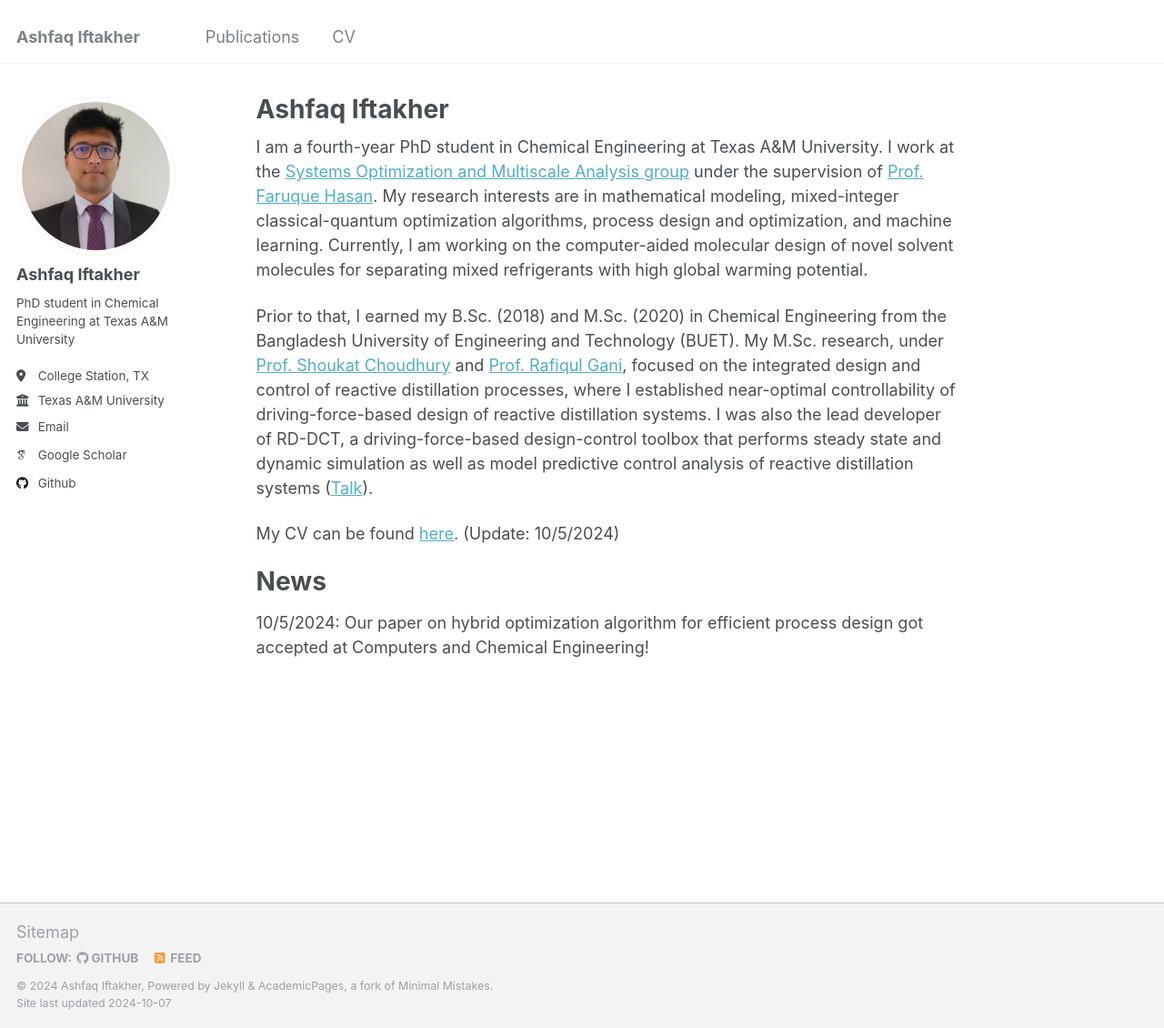
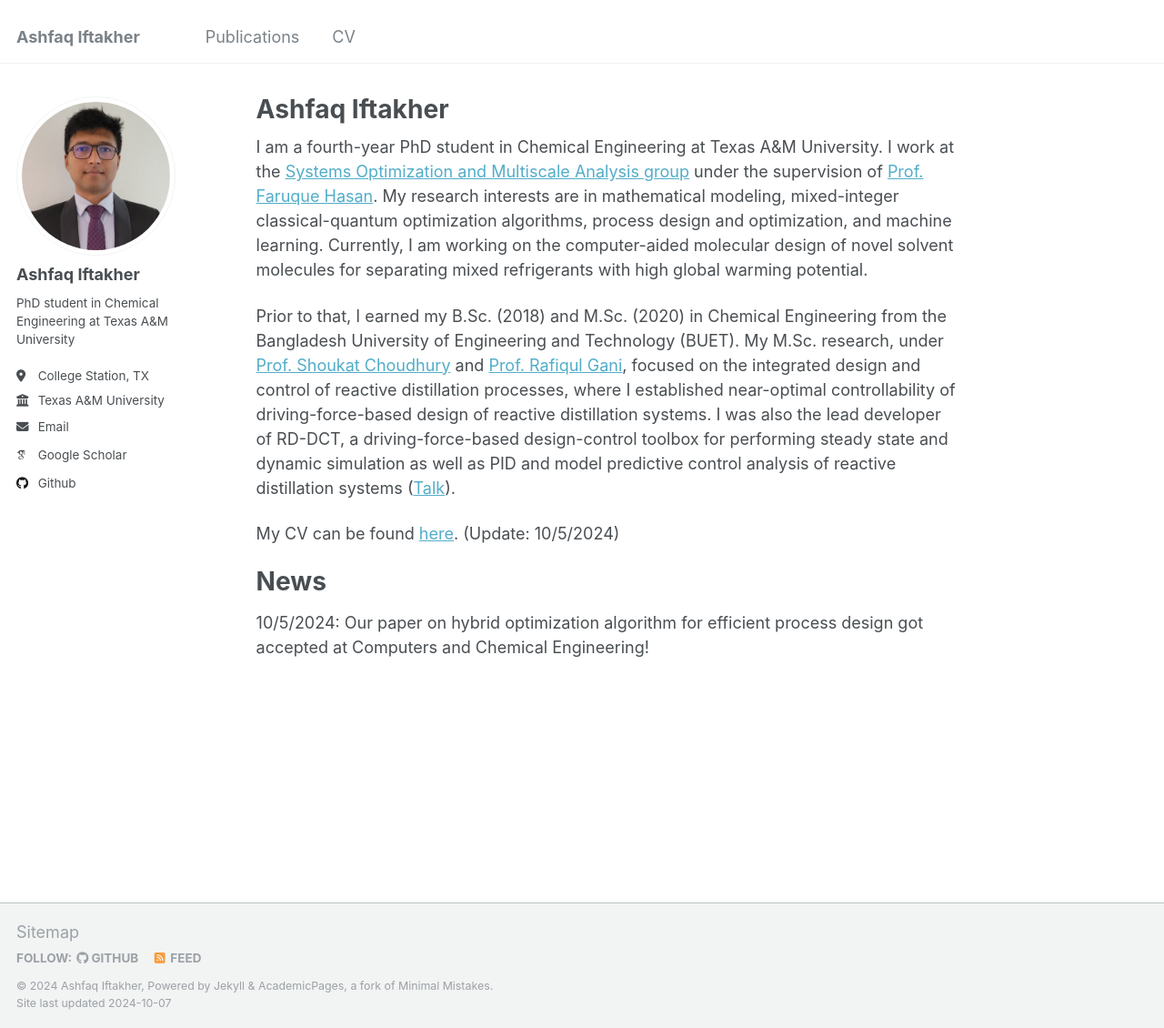
Before and after one commit to aiftakher/aiftakher.github.io, a Jekyll site: the page built from _pages/about.md, in a window 1280 px wide and 1130 px high. Shown: the whole window at 91% size. Built offline with Jekyll 4.4.1, drawn with Linux system fonts in a browser that asks for light colours; some web fonts are replaced.

Commit message:
Update about.md

```diff
--- a/_pages/about.md
+++ b/_pages/about.md
@@ -9,7 +9,7 @@ redirect_from:
 
 I am a fourth-year PhD student in Chemical Engineering at Texas A&M University. I work at the [Systems Optimization and Multiscale Analysis group](https://people.tamu.edu/~hasan/people/bio/?name=ashfaq) under the supervision of [Prof. Faruque Hasan](https://engineering.tamu.edu/chemical/profiles/hasan-faruque.html#:~:text=Assistant%20Director%20of%20Decarbonization,%20Texas%20A&M). My research interests are in mathematical modeling, mixed-integer classical-quantum optimization algorithms, process design and optimization, and machine learning. Currently, I am working on the computer-aided molecular design of novel solvent molecules for separating mixed refrigerants with high global warming potential.
 
-Prior to that, I earned my B.Sc. (2018) and M.Sc. (2020) in Chemical Engineering from the Bangladesh University of Engineering and Technology (BUET). My M.Sc. research, under [Prof. Shoukat Choudhury](https://scholar.google.com/citations?user=HCyAZMQAAAAJ#:~:text=Dr.%20M.%20A.%20A.%20Shoukat%20Choudhury.) and [Prof. Rafiqul Gani](https://scholar.google.com/citations?user=zpXSGaIAAAAJ#:~:text=Articles%201%E2%80%9320.%20%E2%80%AAPSE%20for%20SPEED%20Company,), focused on the integrated design and control of reactive distillation processes, where I established near-optimal controllability of driving-force-based design of reactive distillation systems. I was also the lead developer of RD-DCT, a driving-force-based design-control toolbox that performs steady state and dynamic simulation as well as model predictive control analysis of reactive distillation systems ([Talk](https://youtu.be/VqxWVOXlxMw?si=2Hrcr1suavgsiQR2)).
+Prior to that, I earned my B.Sc. (2018) and M.Sc. (2020) in Chemical Engineering from the Bangladesh University of Engineering and Technology (BUET). My M.Sc. research, under [Prof. Shoukat Choudhury](https://scholar.google.com/citations?user=HCyAZMQAAAAJ#:~:text=Dr.%20M.%20A.%20A.%20Shoukat%20Choudhury.) and [Prof. Rafiqul Gani](https://scholar.google.com/citations?user=zpXSGaIAAAAJ#:~:text=Articles%201%E2%80%9320.%20%E2%80%AAPSE%20for%20SPEED%20Company,), focused on the integrated design and control of reactive distillation processes, where I established near-optimal controllability of driving-force-based design of reactive distillation systems. I was also the lead developer of RD-DCT, a driving-force-based design-control toolbox for performing steady state and dynamic simulation as well as PID and model predictive control analysis of reactive distillation systems ([Talk](https://youtu.be/VqxWVOXlxMw?si=2Hrcr1suavgsiQR2)).
 
 My CV can be found [here](https://aiftakher.github.io/files/1.1_Ashfaq_CV.pdf). (Update: 10/5/2024)
 
```
